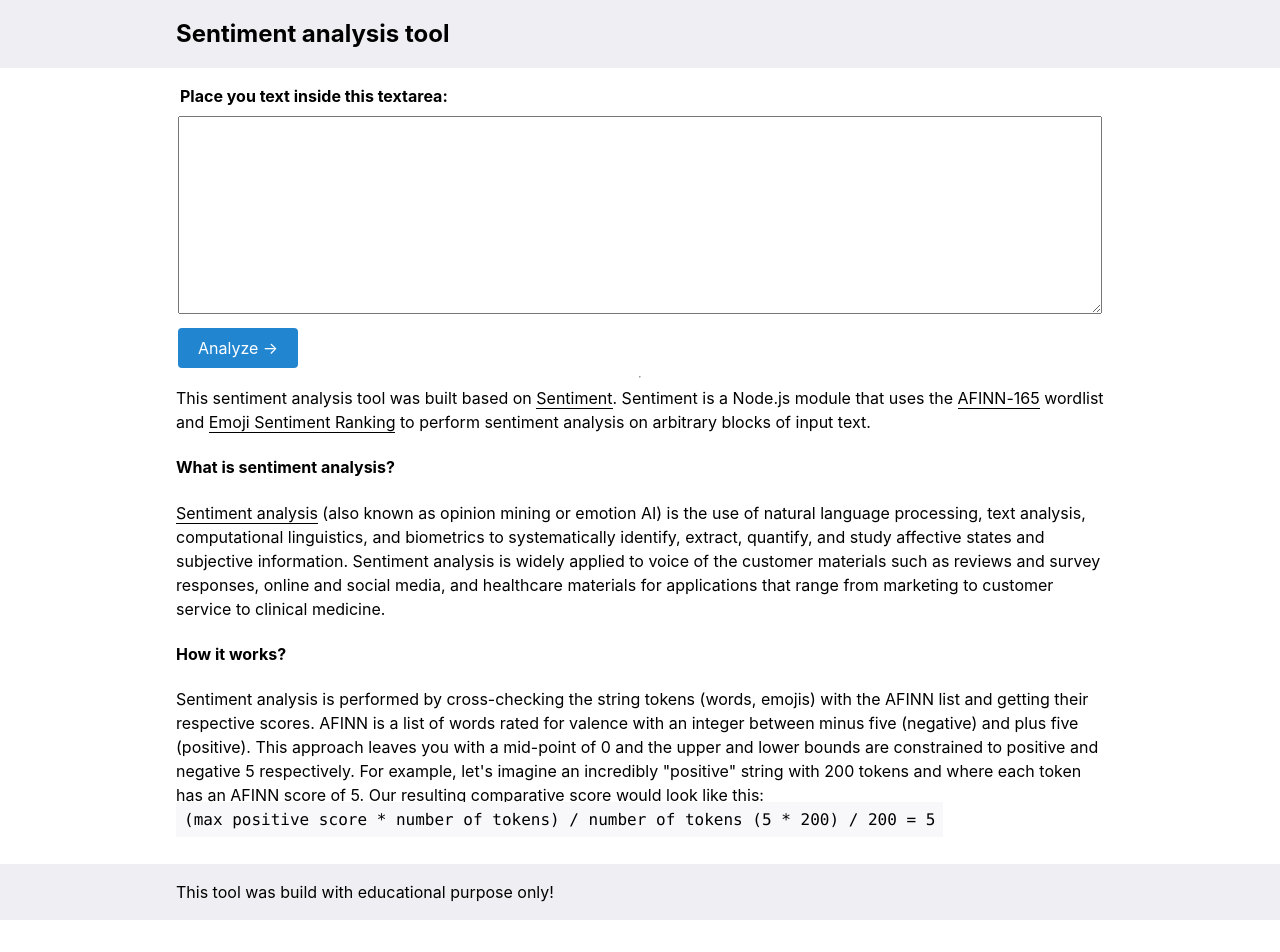
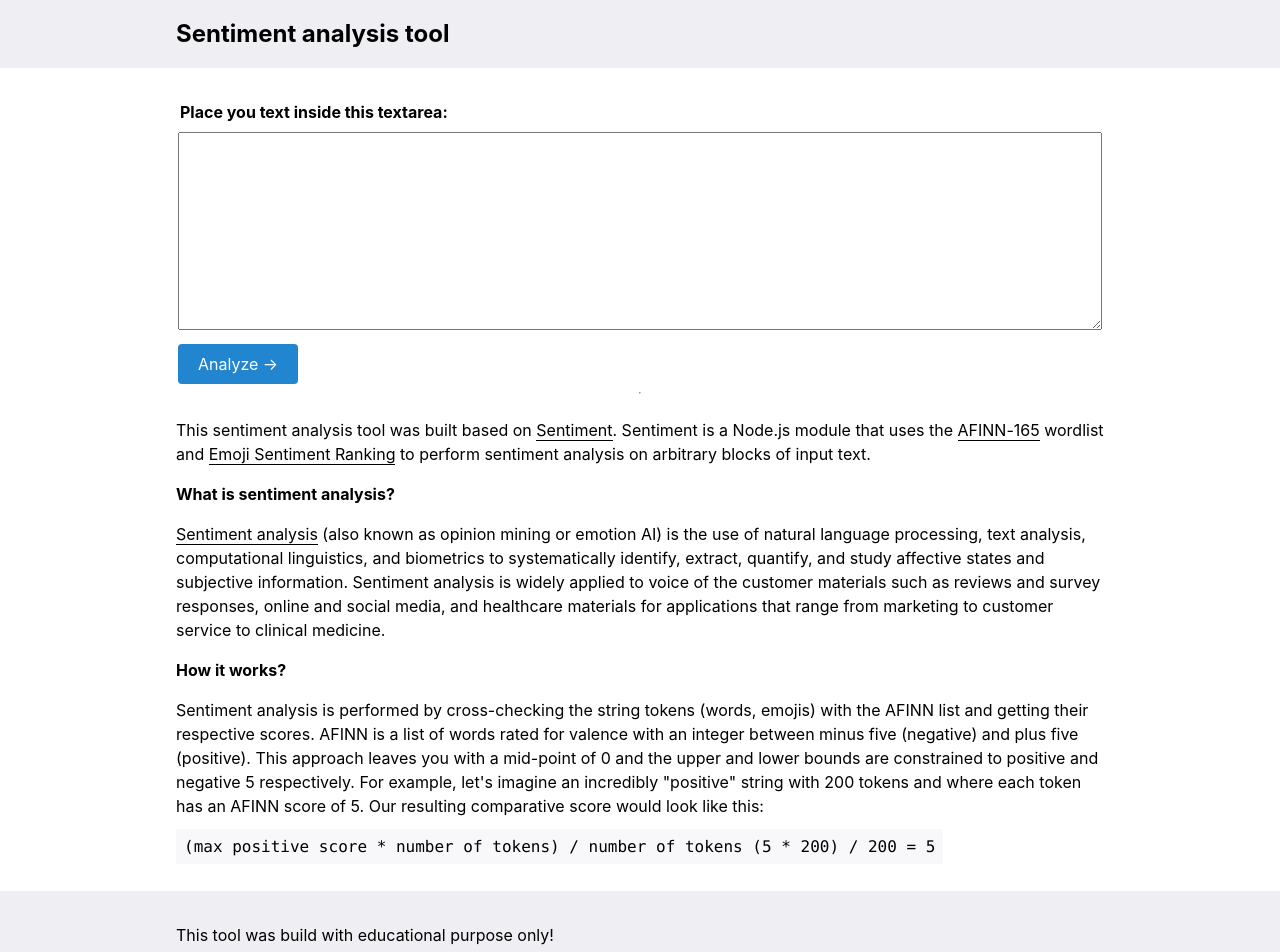
Before and after one commit to Tajiboev/sentiment-analysis-client, a React (Create React App) app: page / in a window 1280 px wide. Shown: the top 952 px of the page. Before the commit the page ends 920 px from the top, so only its background shows below. Built offline with nearby package versions, Linux system fonts and the light colour scheme.

Commit message:
style fix

```diff
--- a/src/Styles/basecss.sass
+++ b/src/Styles/basecss.sass
@@ -7,6 +7,7 @@ body,
 h1,
 h2,
 h3,
+h4,
 p,
 ul,
 li
--- a/src/Styles/index.sass
+++ b/src/Styles/index.sass
@@ -7,7 +7,12 @@ header, footer
 code
     background-color: #f8f8fa
     padding: 0.5rem
-    margin-top: 0.5rem
+
+header
+    margin-bottom: 1rem
 
 footer
     margin-top: 2rem
+
+p
+    padding: 1rem 0
```
